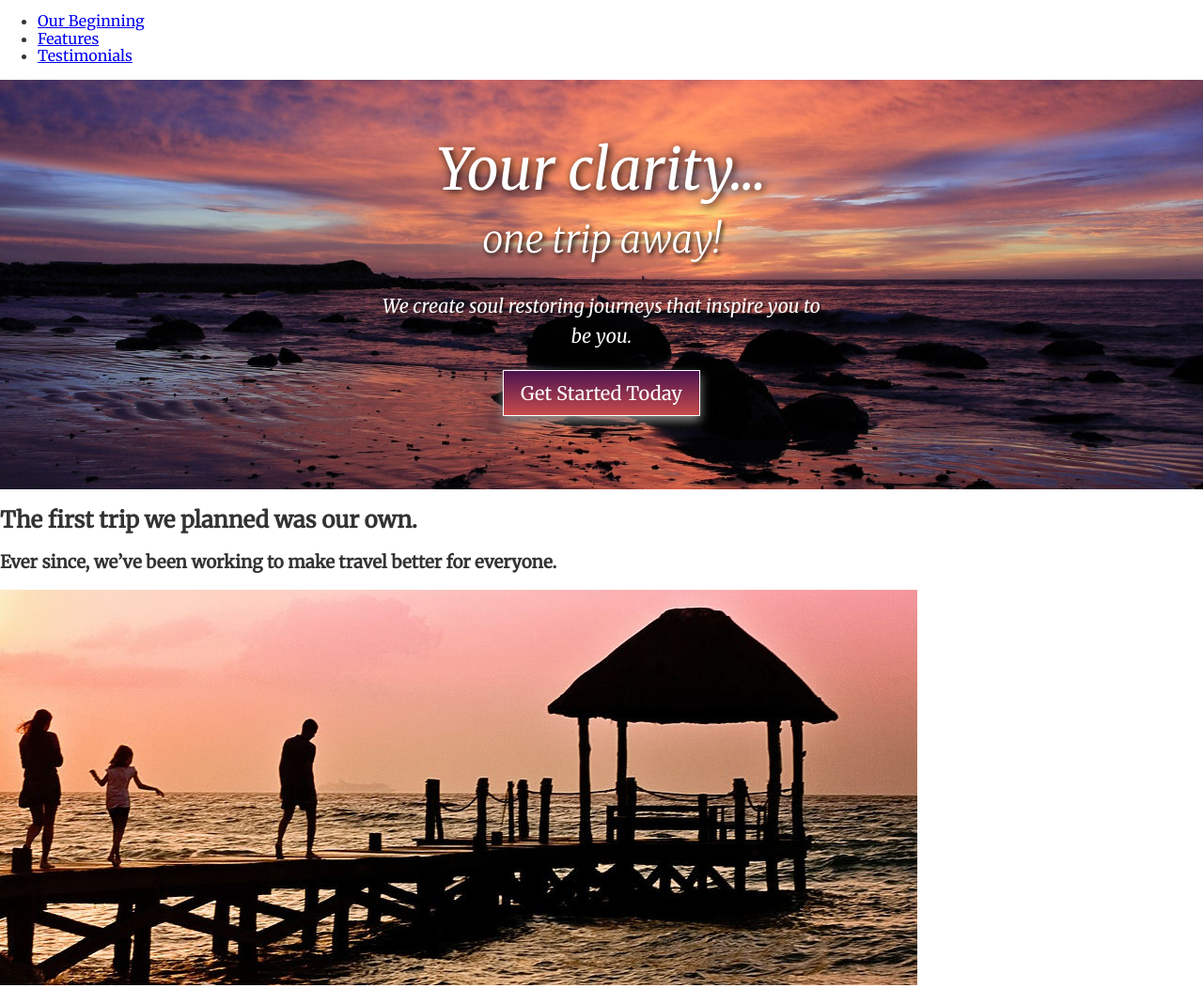
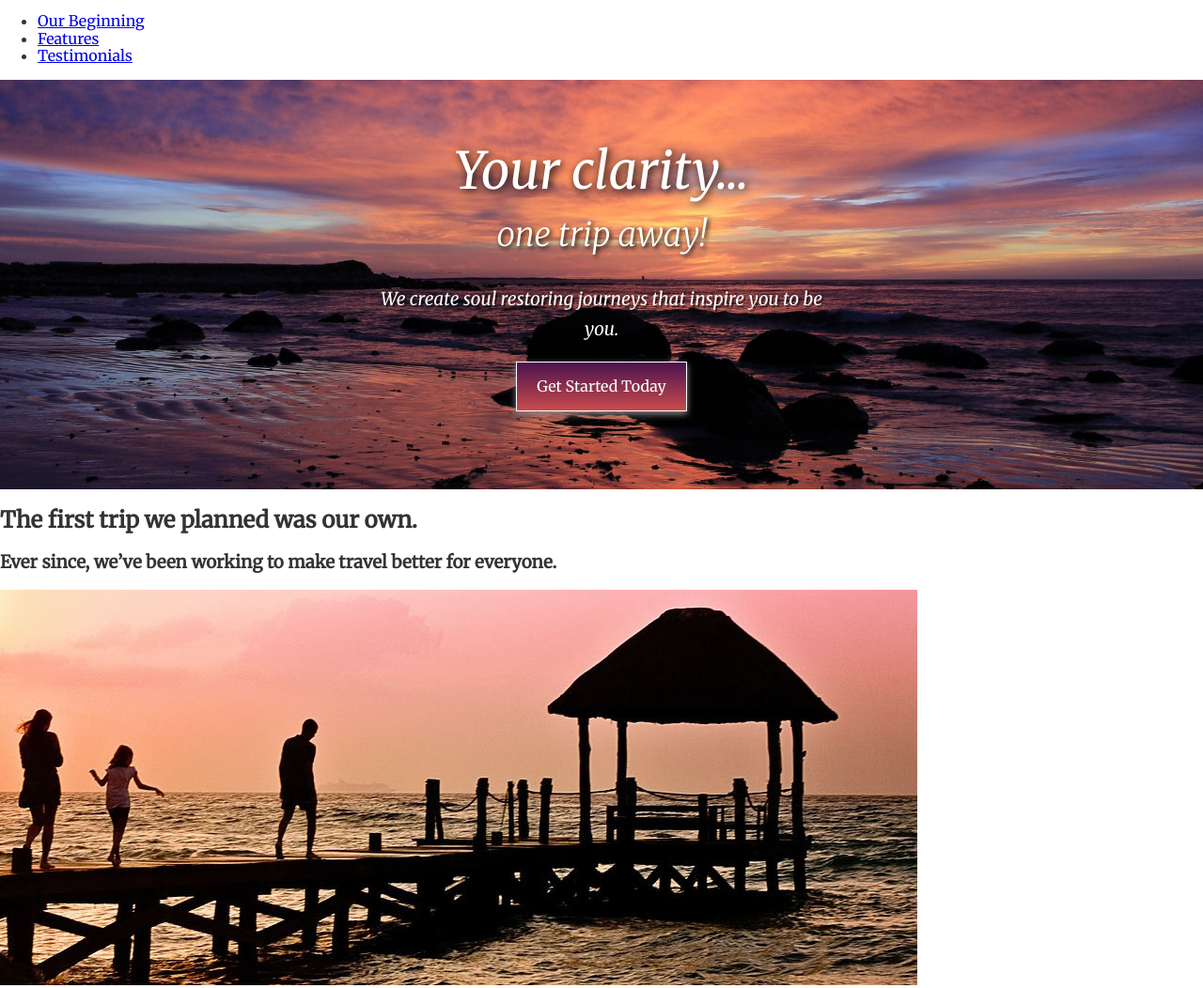
Before and after one commit to radosliwa/First-page, a website: page app/index.html in a window 1280 px wide. Shown: the part 45-1097 px from the top of the page at 94% size. Drawn offline with Linux system fonts and the light colour scheme.

```diff
--- a/app/assets/styles/base/_global.css
+++ b/app/assets/styles/base/_global.css
@@ -1,6 +1,4 @@
-*{
-  box-sizing: border-box;
-}
+
 body{
   font-family: 'Merriweather', sans-serif;
   color: #333;
--- a/app/assets/styles/modules/_btn.css
+++ b/app/assets/styles/modules/_btn.css
@@ -1,5 +1,6 @@
 
 .btn{
+
   background: $mainPurple;
   color: #FFF;
   text-decoration: none;
@@ -10,11 +11,10 @@
     border: solid 0.85px white;
     background: $mainPurple;
     color: #FFF;
-    font-size: 1.1rem;
-    box-shadow: 0px 5px 10px #888888;
+    font-size: 1rem;
+    box-shadow: 0px 3px 7px #888888;
+    padding: 1rem 1.3rem;
+
   }
-  &--large{
-    font-size: 1.25rem;
-    padding: 1.1rem 1.9;
-  }
+
 }
--- a/app/assets/styles/modules/_large-banner.css
+++ b/app/assets/styles/modules/_large-banner.css
@@ -14,26 +14,38 @@
   &__title{
     margin: 0;
     font-weight: 400;
-    font-size: 3.8rem;
+    font-size: 2.1rem;
     font-style: italic;
     color: #FFF;
     text-shadow: 2px 2px 10px #000000;
+      @mixin atSmall{
+        font-size: 2.5rem;
+    }
+    @mixin atMedium{
+      font-size: 3rem;
+  }
+  @mixin atLarge{
+    font-size: 3.4rem;
+}
   }
 
   &__subtitle{
     margin:1rem;
     font-weight: 300;
-    font-size: 2.5rem;
+    font-size: 1.2rem;
     font-style: italic;
     color: #FFF;
     text-shadow: 2px 2px 5px #000000;
+    @mixin atSmall{
+      font-size: 2.2rem;
+    }
   }
 
   &__description{
     font-style: italic;
     margin-top: 2rem;
     color: #FFF;
-    font-size: 1.255rem;
+    font-size: 1.200rem;
     text-shadow: 2px 2px 0 rgba(0,0,0,.5);
     max-width: 30rem;
     margin-left: auto;
--- a/app/assets/styles/styles.css
+++ b/app/assets/styles/styles.css
@@ -2,5 +2,6 @@
 node_modules dzieki postcss-import*/
 @import "base/_global";
 @import 'base/_variables';
+@import 'base/_mixins';
 @import "modules/_large-banner";
 @import "modules/_btn";
--- a/app/index.html
+++ b/app/index.html
@@ -85,7 +85,7 @@
   </div>
 
   <footer>
-    <p>Copyright &copy; 2016 Clear View Escapes. All rights reserved. <a class = 'btn btn--large' href="#">Get in Touch</a></p>
+    <p>Copyright &copy; 2016 Clear View Escapes. All rights reserved. <a class = 'btn' href="#">Get in Touch</a></p>
   </footer>
 </body>
 </html>
--- a/app/temp/styles/styles.css
+++ b/app/temp/styles/styles.css
@@ -453,11 +453,6 @@
 /* nie trzeba navigowac do
 node_modules dzieki postcss-import*/
 
-*{
-  -webkit-box-sizing: border-box;
-          box-sizing: border-box;
-}
-
 body{
   font-family: 'Merriweather', sans-serif;
   color: #333;
@@ -492,26 +487,54 @@
 .large-banner__title{
     margin: 0;
     font-weight: 400;
-    font-size: 3.8rem;
+    font-size: 2.1rem;
     font-style: italic;
     color: #FFF;
     text-shadow: 2px 2px 10px #000000;
   }
 
+@media(min-width: 530px){
+
+.large-banner__title{
+        font-size: 2.5rem
+  }
+  }
+
+@media(min-width: 800px){
+
+.large-banner__title{
+      font-size: 3rem
+  }
+  }
+
+@media(min-width: 800px){
+
+.large-banner__title{
+    font-size: 3.4rem
+  }
+  }
+
 .large-banner__subtitle{
     margin:1rem;
     font-weight: 300;
-    font-size: 2.5rem;
+    font-size: 1.2rem;
     font-style: italic;
     color: #FFF;
     text-shadow: 2px 2px 5px #000000;
+  }
+
+@media(min-width: 530px){
+
+.large-banner__subtitle{
+      font-size: 2.2rem
+  }
   }
 
 .large-banner__description{
     font-style: italic;
     margin-top: 2rem;
     color: #FFF;
-    font-size: 1.255rem;
+    font-size: 1.200rem;
     text-shadow: 2px 2px 0 rgba(0,0,0,.5);
     max-width: 30rem;
     margin-left: auto;
@@ -520,12 +543,15 @@
   }
 
 .btn{
+
   background: -webkit-gradient(linear, left bottom, left top, from(#c94b4b), to(#4b134f));
+
   background: linear-gradient(to top, #c94b4b, #4b134f);
   color: #FFF;
   text-decoration: none;
   padding: .75rem 1.1rem;
   display: inline-block;
+
 }
 
 .btn--large{
@@ -533,12 +559,9 @@
     background: -webkit-gradient(linear, left bottom, left top, from(#c94b4b), to(#4b134f));
     background: linear-gradient(to top, #c94b4b, #4b134f);
     color: #FFF;
-    font-size: 1.1rem;
-    -webkit-box-shadow: 0px 5px 10px #888888;
-            box-shadow: 0px 5px 10px #888888;
+    font-size: 1rem;
+    -webkit-box-shadow: 0px 3px 7px #888888;
+            box-shadow: 0px 3px 7px #888888;
+    padding: 1rem 1.3rem;
+
   }
-
-.btn--large{
-    font-size: 1.25rem;
-    padding: 1.1rem 1.9;
-  }
```
Also changed, not shown: app/assets/styles/base/_mixins.css (added, +17 -0 lines), gulp/tasks/styles/styles.js (added, +19 -0 lines), gulp/tasks/styles/watch.js (added, +27 -0 lines), gulpfile.js (+2 -29 lines).
